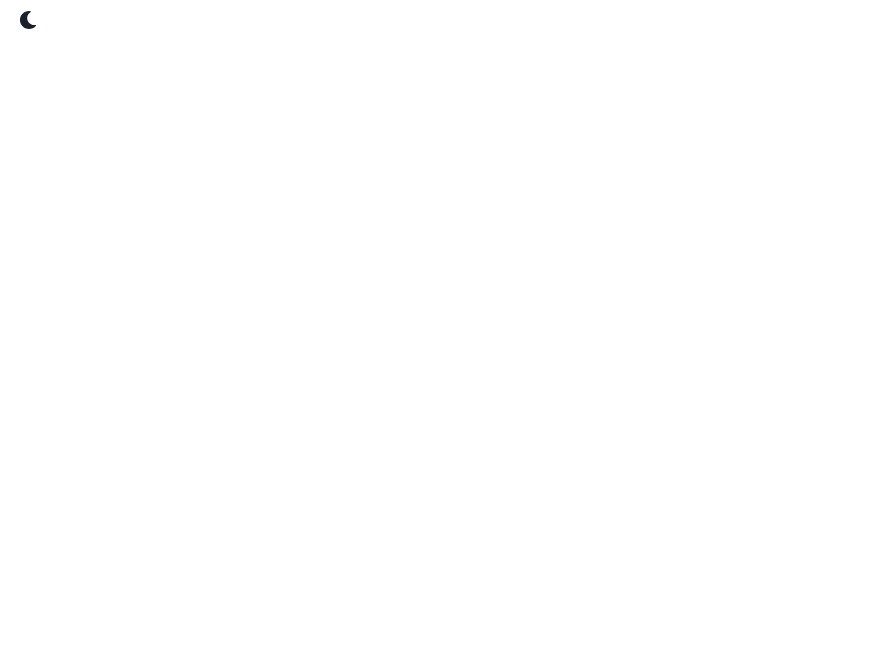
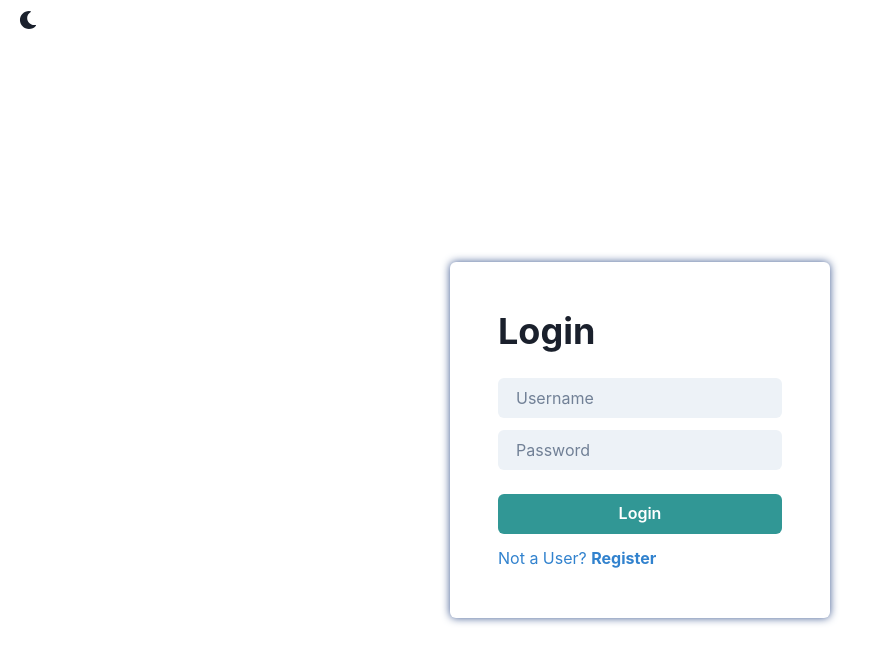
Before and after one commit to gtanda/chat-app, a React (Create React App) app in the folder client/: page / in a window 1280 px wide. Shown: the top 662 px of the page, without its empty margins (0-879 px from the left). Built offline with nearby package versions, Linux system fonts and the light colour scheme.

Commit message:
setup login and register components as well as initial redux store for swapping between login and register on index page

```diff
--- a/client/package.json
+++ b/client/package.json
@@ -6,6 +6,7 @@
     "@chakra-ui/react": "^2.4.9",
     "@emotion/react": "^11.10.5",
     "@emotion/styled": "^11.10.5",
+    "@reduxjs/toolkit": "^1.9.2",
     "@testing-library/jest-dom": "^5.16.5",
     "@testing-library/react": "^13.4.0",
     "@testing-library/user-event": "^14.4.3",
@@ -13,6 +14,7 @@
     "react": "^18.2.0",
     "react-dom": "^18.2.0",
     "react-icons": "^3.11.0",
+    "react-redux": "^8.0.5",
     "react-scripts": "5.0.1",
     "web-vitals": "^2.1.4"
   },
--- a/client/src/App.js
+++ b/client/src/App.js
@@ -3,12 +3,14 @@ import {
   ChakraProvider,
   theme,
 } from '@chakra-ui/react';
-import { ColorModeSwitcher } from './ColorModeSwitcher';
+import { ColorModeSwitcher } from './components/ColorModeSwitcher';
+import IndexPage from "./components/IndexPage";
 
 function App() {
   return (
     <ChakraProvider theme={theme}>
       <ColorModeSwitcher />
+      <IndexPage />
     </ChakraProvider>
   );
 }
--- /dev/null
+++ b/client/src/components/IndexPage.js
@@ -0,0 +1,11 @@
+import Login from "./Login";
+import Register from "./Register";
+import {useSelector} from "react-redux";
+const IndexPage = () => {
+    const displayLoginOrRegister = useSelector((state) => state.index.value);
+    return (
+        displayLoginOrRegister ? <Login /> : <Register />
+    );
+}
+
+export default IndexPage;
--- /dev/null
+++ b/client/src/components/Login.js
@@ -0,0 +1,19 @@
+import {Button, Flex, Heading, Input, Text} from "@chakra-ui/react";
+import {useDispatch} from "react-redux";
+import {changeView} from "../features/indexView/indexView";
+
+const Login = () => {
+    const dispatch = useDispatch();
+
+    return (
+        <Flex height="100vh" alignItems="center" justifyContent="center">
+            <Flex direction="column" shadow={"0 0 0.5em hsl(220deg 40% 40%)"} p={12} rounded={6}>
+                <Heading mb={6}>Login</Heading>
+                <Input placeholder={"Username"} variant={"filled"} mb={3} type={"input"}/>
+                <Input placeholder={"Password"} variant={"filled"} mb={6} type={"password"}/>
+                <Button colorScheme={"teal"} mb={3}>Login</Button>
+                <Text _hover={{cursor: "pointer"}} onClick={() => dispatch(changeView())} color={"blue.500"}>Not a User? <strong>Register</strong></Text>
+            </Flex>
+        </Flex>);
+}
+export default Login;
--- /dev/null
+++ b/client/src/components/Register.js
@@ -0,0 +1,20 @@
+import {Button, Flex, Heading, Input, Text} from "@chakra-ui/react";
+import {useDispatch} from "react-redux";
+import {changeView} from "../features/indexView/indexView";
+
+const Register = () => {
+    const dispatch = useDispatch();
+
+    return (
+        <Flex height="100vh" alignItems="center" justifyContent="center">
+            <Flex direction="column" shadow={"0 0 0.5em hsl(220deg 40% 40%)"} p={12} rounded={6}>
+                <Heading mb={6}>Register</Heading>
+                <Input placeholder={"Username"} variant={"filled"} mb={3} type={"email"}/>
+                <Input placeholder={"Password"} variant={"filled"} mb={6} type={"password"}/>
+                <Button colorScheme={"teal"} mb={3}>Register</Button>
+                <Text _hover={{cursor: "pointer"}} onClick={() => dispatch(changeView())} color={"blue.500"}>Already a user? <strong>Login</strong></Text>
+            </Flex>
+        </Flex>);
+}
+
+export default Register;
--- /dev/null
+++ b/client/src/features/indexView/indexView.js
@@ -0,0 +1,14 @@
+import {createSlice} from "@reduxjs/toolkit";
+
+export const indexView = createSlice({
+    name: "index",
+    initialState: {value: true},
+    reducers: {
+        changeView: (state) => {
+            state.value = !state.value;
+        }
+    }
+});
+
+export const {changeView} = indexView.actions;
+export default indexView.reducer;
--- a/client/src/index.js
+++ b/client/src/index.js
@@ -1,14 +1,18 @@
-import { ColorModeScript } from '@chakra-ui/react';
-import React, { StrictMode } from 'react';
+import {ColorModeScript} from '@chakra-ui/react';
+import React, {StrictMode} from 'react';
 import * as ReactDOM from 'react-dom/client';
+import store from "./store";
+import {Provider} from "react-redux";
 import App from './App';
 
 const container = document.getElementById('root');
 const root = ReactDOM.createRoot(container);
 
 root.render(
-  <StrictMode>
-    <ColorModeScript />
-    <App />
-  </StrictMode>
+    <StrictMode>
+        <ColorModeScript/>
+        <Provider store={store}>
+            <App/>
+        </Provider>
+    </StrictMode>
 );
--- /dev/null
+++ b/client/src/store.js
@@ -0,0 +1,7 @@
+import {configureStore} from "@reduxjs/toolkit";
+import indexView from "./features/indexView/indexView";
+export default configureStore({
+    reducer: {
+        index: indexView
+    }
+});
```
Also changed, not shown: client/src/components/ColorModeSwitcher.js (renamed from client/src/ColorModeSwitcher.js), 2 other files (tests, documents, lock files or other folders).
